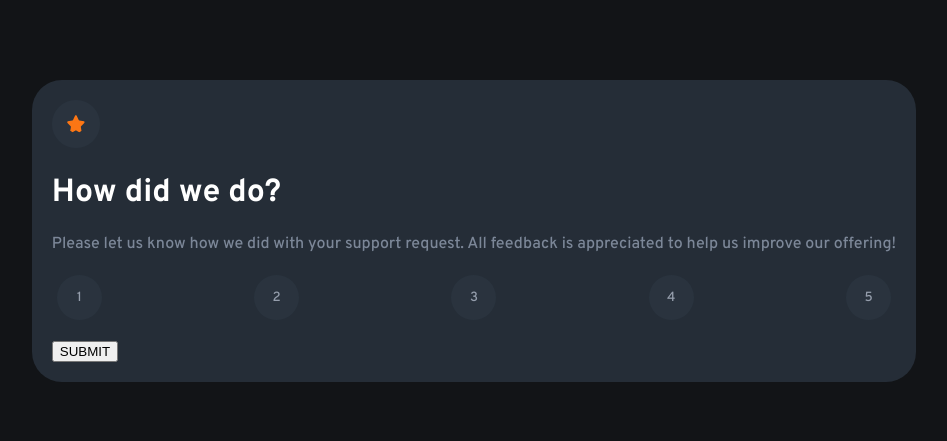
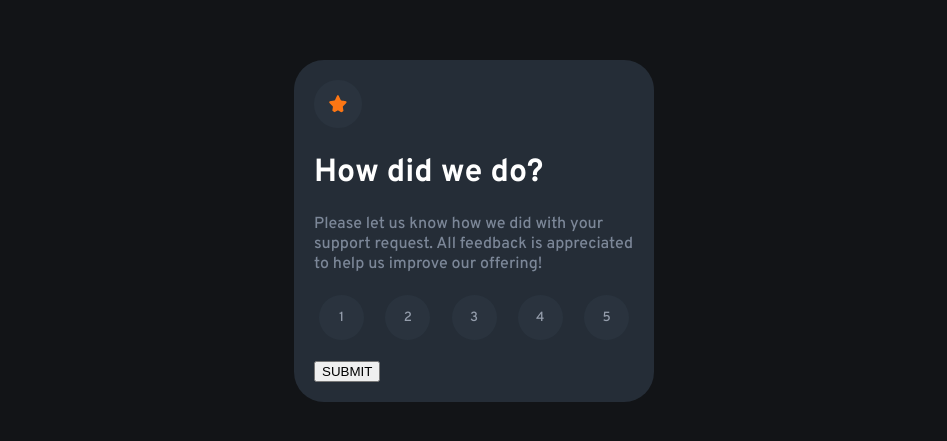
Before and after one commit to noneofurbuzz/interactive-rating-component, a plain HTML site: page index.html in a window 1280 px wide. Shown: the part 169-610 px from the top of the page, without its empty margins (166-1113 px from the left). Drawn offline with Linux system fonts and the light colour scheme.

Commit message:
Edit style

```diff
--- a/style.css
+++ b/style.css
@@ -4,12 +4,12 @@ body{
 }
 .container{
     display: flex;
-    min-height: 100vh;
+    height: 100vh;
     justify-content: center;
     align-items: center;
     flex-direction: column;
     margin: auto;
-    max-width: 100vw;
+    width: 400px;
 }
 .container-1{
     margin: auto;
```
